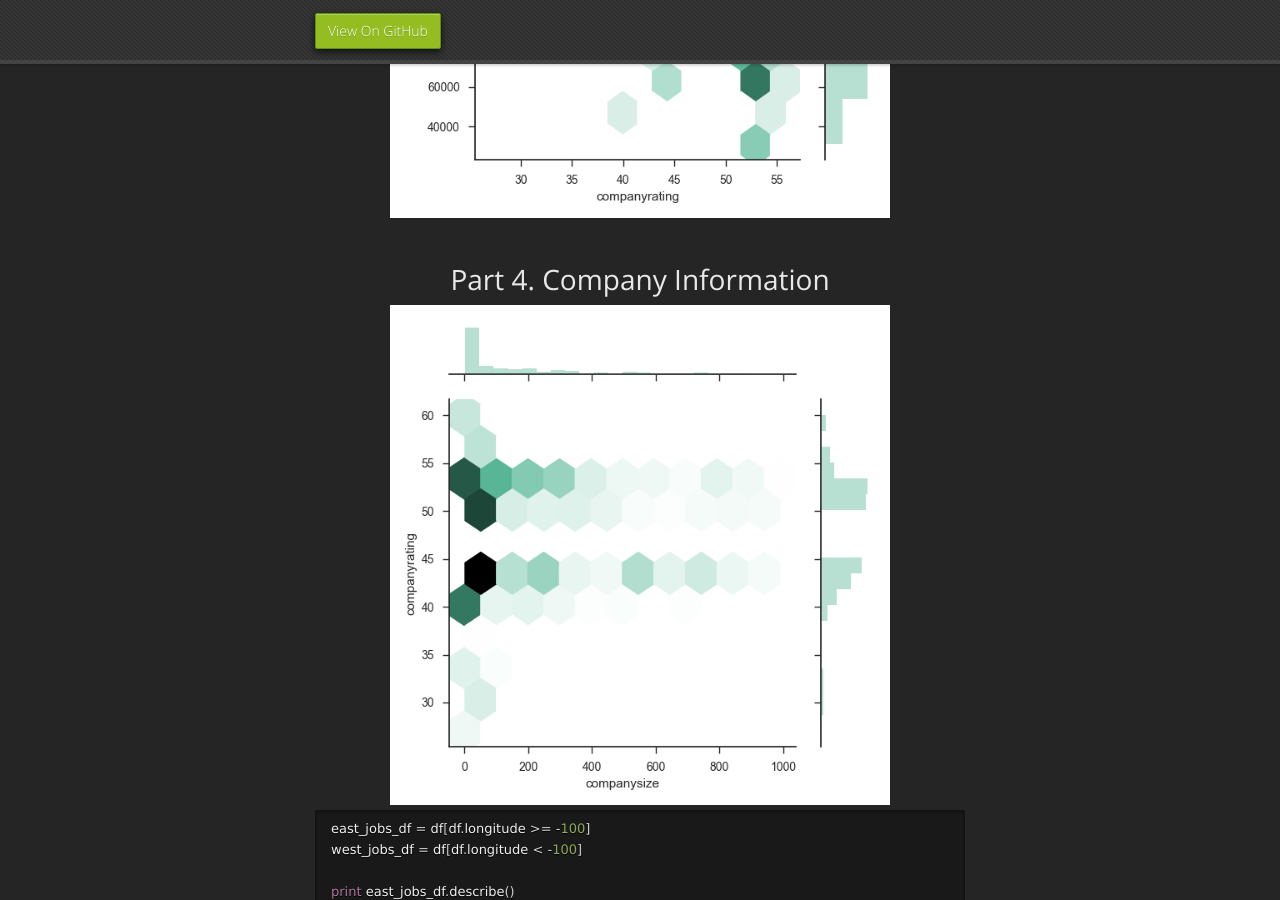
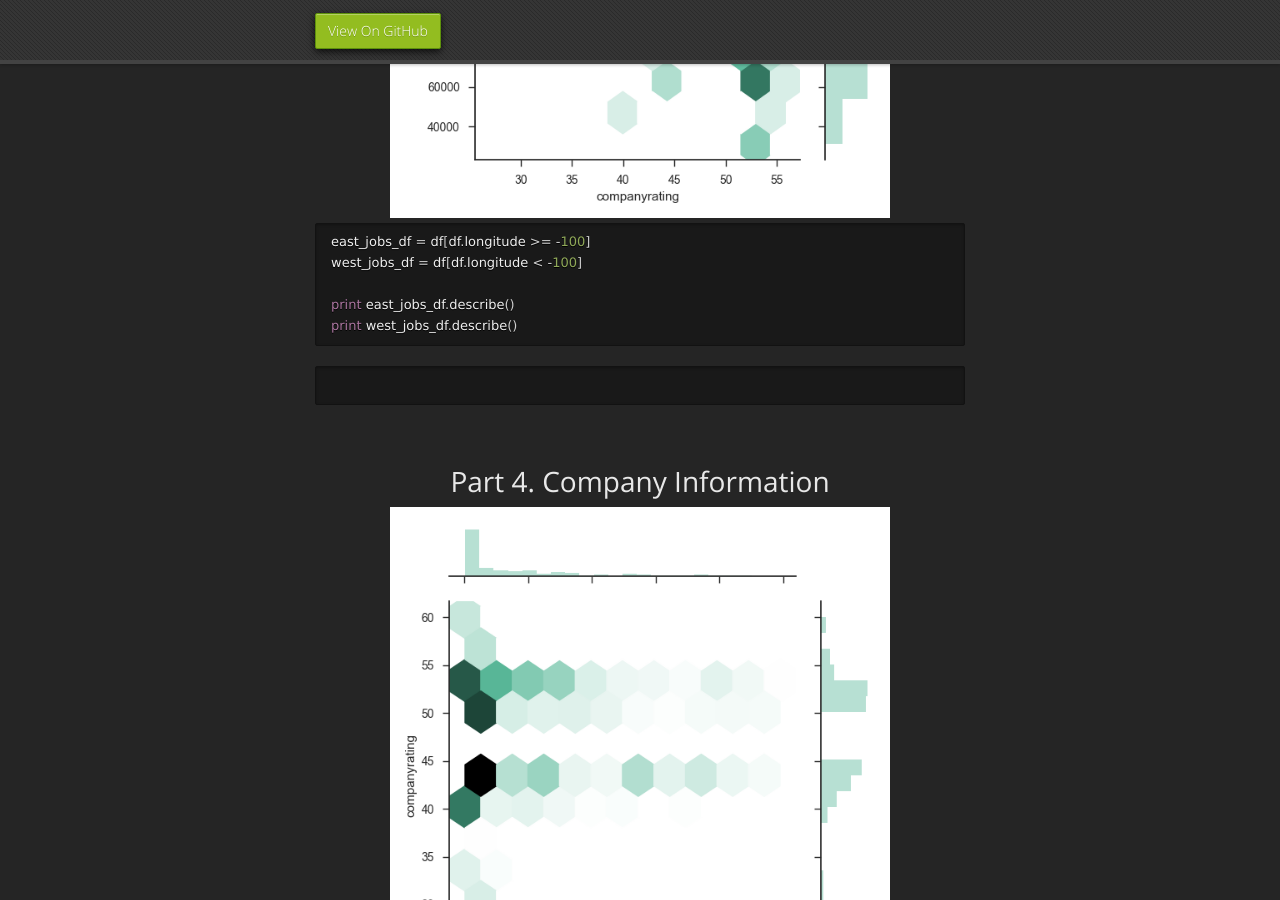
Before and after one commit to mrbrins82/mrbrins82.github.io, a Jekyll site: the page built from kaggle_indeed.md, in a window 1280 px wide and 900 px high, scrolled down 7918 px. Built offline with Jekyll 4.4.1, drawn with Linux system fonts in a browser that asks for light colours; nearby versions of some CDN libraries; our own code applies the rules of GitHub Pages for plain Markdown files.

Commit message:
updated indeed page

````diff
--- a/kaggle_indeed.md
+++ b/kaggle_indeed.md
@@ -179,12 +179,6 @@ What are some of the most common job titles that people are hiring for?
 <center><img src="./assets/images/salary_companyrating_hex.png" alt="salary companyrating plot" width="500" height="500" />
 </center>
 
-
-<br/>
-# [](#header-3)<center>Part 4. Company Information<center/>
-<center><img src="./assets/images/size_rating_hex.png" alt="size rating hex plot" width="500" height="500" />
-</center>
-
 ```python
 east_jobs_df = df[df.longitude >= -100]
 west_jobs_df = df[df.longitude < -100]
@@ -195,6 +189,12 @@ print west_jobs_df.describe()
 ```ipython
 
 ```
+
+<br/>
+# [](#header-3)<center>Part 4. Company Information<center/>
+<center><img src="./assets/images/size_rating_hex.png" alt="size rating hex plot" width="500" height="500" />
+</center>
+
 <br/>
 <br/>
 # [](#header-2)IV. Summary
````
